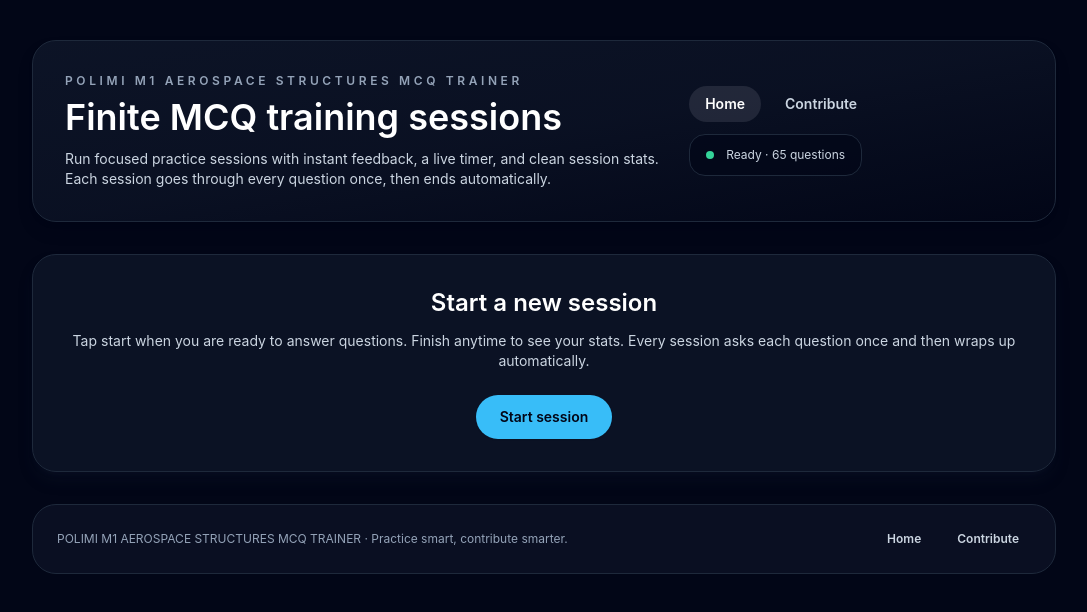
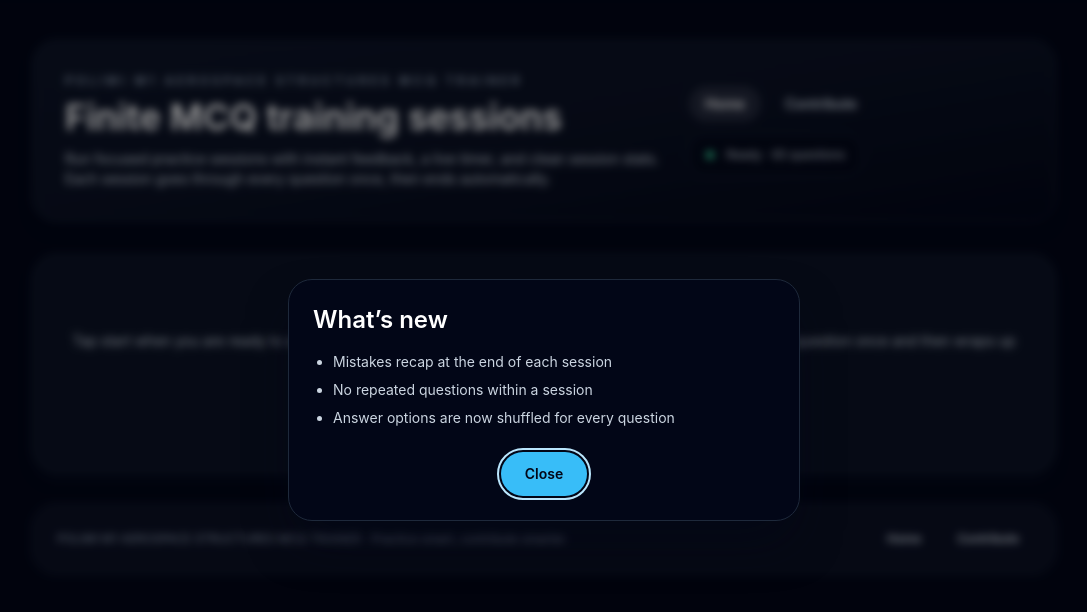
Before and after one commit to K1000-B/MCQ_STRUCT, a React (Vite) app: page / in a window 1280 px wide. Shown: the top 612 px of the page, without its empty margins (96-1183 px from the left). Built offline with nearby package versions, Linux system fonts and the light colour scheme.

Commit message:
Add whats-new modal and shuffle answers

```diff
--- a/src/App.tsx
+++ b/src/App.tsx
@@ -1,5 +1,6 @@
 import { useEffect, useMemo, useState } from 'react'
 import { ContributePage } from './components/ContributePage'
+import { Modal } from './components/Modal'
 import { QuestionCard } from './components/QuestionCard'
 import { PrimaryButton } from './components/PrimaryButton'
 import { SecondaryButton } from './components/SecondaryButton'
@@ -7,8 +8,10 @@ import { SessionHeader } from './components/SessionHeader'
 import { StatsView } from './components/StatsView'
 import { APP_NAME } from './config'
 import { questions } from './data/questions'
+import { shuffle } from './lib/shuffle'
 import { clearSession, loadSession, saveSession } from './sessionStorage'
 import type {
+  Answer,
   AnswerSnapshot,
   MistakeEntry,
   Question,
@@ -109,6 +112,11 @@ function App() {
   const [selectedKeys, setSelectedKeys] = useState<string[]>([])
   const [showFeedback, setShowFeedback] = useState(false)
   const [elapsedMs, setElapsedMs] = useState(0)
+  const [isWhatsNewOpen, setIsWhatsNewOpen] = useState(true)
+  const [shuffledAnswers, setShuffledAnswers] = useState<{
+    questionId: number | null
+    answers: Answer[]
+  }>({ questionId: null, answers: [] })
 
   useEffect(() => {
     if (!sessionState) {
@@ -183,6 +191,20 @@ function App() {
     return questions.find((question) => question.id === sessionState.currentQuestionId) ?? null
   }, [sessionState?.currentQuestionId])
 
+  const nextShuffledAnswers = useMemo(
+    () => (currentQuestion ? shuffle(currentQuestion.answers) : []),
+    [currentQuestion?.id],
+  )
+
+  useEffect(() => {
+    if (!currentQuestion) {
+      setShuffledAnswers({ questionId: null, answers: [] })
+      return
+    }
+
+    setShuffledAnswers({ questionId: currentQuestion.id, answers: nextShuffledAnswers })
+  }, [currentQuestion, nextShuffledAnswers])
+
   const sessionEvents = sessionState?.events ?? []
   const sessionMistakes = sessionState?.mistakes ?? []
 
@@ -196,6 +218,10 @@ function App() {
 
   const recentTen = useMemo(() => sessionEvents.slice(-10).reverse(), [sessionEvents])
   const isContributePage = path === '/contribute'
+  const displayedAnswers =
+    currentQuestion && shuffledAnswers.questionId === currentQuestion.id
+      ? shuffledAnswers.answers
+      : nextShuffledAnswers
 
   const sessionDurationMs = useMemo(() => {
     if (!sessionState?.sessionStart) {
@@ -392,6 +418,16 @@ function App() {
   return (
     <div className="min-h-screen bg-slate-950 px-4 py-10 text-slate-100">
       <div className="mx-auto flex w-full max-w-5xl flex-col gap-8">
+        <Modal isOpen={isWhatsNewOpen} title="What’s new" onClose={() => setIsWhatsNewOpen(false)}>
+          <ul className="list-disc space-y-2 pl-5">
+            <li>Mistakes recap at the end of each session</li>
+            <li>No repeated questions within a session</li>
+            <li>Answer options are now shuffled for every question</li>
+          </ul>
+          <div className="mt-6 flex justify-center">
+            <PrimaryButton onClick={() => setIsWhatsNewOpen(false)}>Close</PrimaryButton>
+          </div>
+        </Modal>
         <header className="flex flex-col gap-6 rounded-3xl border border-slate-800 bg-gradient-to-br from-slate-900/80 via-slate-900/60 to-slate-950/90 p-8 shadow-lg shadow-slate-950/40">
           <div className="flex flex-col gap-4 sm:flex-row sm:items-center sm:justify-between">
             <div>
@@ -479,6 +515,7 @@ function App() {
 
                 <QuestionCard
                   question={currentQuestion}
+                  answers={displayedAnswers}
                   selectedKeys={selectedKeys}
                   showFeedback={showFeedback}
                   onSelect={handleSelect}
--- /dev/null
+++ b/src/components/Modal.tsx
@@ -0,0 +1,93 @@
+import type { ReactNode } from 'react'
+import { useEffect, useMemo, useRef } from 'react'
+
+type ModalProps = {
+  isOpen: boolean
+  title: string
+  onClose: () => void
+  children: ReactNode
+}
+
+const focusableSelector =
+  'a[href], button:not([disabled]), textarea, input, select, [tabindex]:not([tabindex="-1"])'
+
+export function Modal({ isOpen, title, onClose, children }: ModalProps) {
+  const dialogRef = useRef<HTMLDivElement | null>(null)
+  const titleId = useMemo(
+    () => `modal-title-${title.toLowerCase().replace(/[^a-z0-9]+/g, '-')}`,
+    [title],
+  )
+
+  useEffect(() => {
+    if (!isOpen) {
+      return
+    }
+
+    const previousActive = document.activeElement as HTMLElement | null
+    const focusables = dialogRef.current?.querySelectorAll<HTMLElement>(focusableSelector)
+    const firstFocusable = focusables?.[0] ?? dialogRef.current
+
+    document.body.style.overflow = 'hidden'
+    firstFocusable?.focus()
+
+    return () => {
+      document.body.style.overflow = ''
+      previousActive?.focus()
+    }
+  }, [isOpen])
+
+  const handleKeyDown = (event: React.KeyboardEvent<HTMLDivElement>) => {
+    if (event.key === 'Escape') {
+      onClose()
+      return
+    }
+
+    if (event.key !== 'Tab') {
+      return
+    }
+
+    const focusables = dialogRef.current?.querySelectorAll<HTMLElement>(focusableSelector)
+    if (!focusables || focusables.length === 0) {
+      event.preventDefault()
+      return
+    }
+
+    const first = focusables[0]
+    const last = focusables[focusables.length - 1]
+
+    if (event.shiftKey && document.activeElement === first) {
+      event.preventDefault()
+      last.focus()
+      return
+    }
+
+    if (!event.shiftKey && document.activeElement === last) {
+      event.preventDefault()
+      first.focus()
+    }
+  }
+
+  if (!isOpen) {
+    return null
+  }
+
+  return (
+    <div className="fixed inset-0 z-50 flex items-center justify-center px-4 py-6">
+      <div className="fixed inset-0 bg-black/40 backdrop-blur-sm" aria-hidden="true" />
+      <div
+        ref={dialogRef}
+        role="dialog"
+        aria-modal="true"
+        aria-labelledby={titleId}
+        tabIndex={-1}
+        onKeyDown={handleKeyDown}
+        className="relative z-10 w-full max-w-lg rounded-3xl border border-slate-800 bg-slate-950 p-6 text-slate-100 shadow-2xl shadow-slate-950/60"
+      >
+        <h2 id={titleId} className="text-2xl font-semibold text-white">
+          {title}
+        </h2>
+        <div className="mt-4 text-sm text-slate-300">{children}</div>
+      </div>
+    </div>
+  )
+}
--- a/src/components/QuestionCard.tsx
+++ b/src/components/QuestionCard.tsx
@@ -1,8 +1,9 @@
-import type { Question } from '../types'
+import type { Answer, Question } from '../types'
 import { AnswerOption } from './AnswerOption'
 
 type QuestionCardProps = {
   question: Question
+  answers: Answer[]
   selectedKeys: string[]
   showFeedback: boolean
   onSelect: (key: string) => void
@@ -10,6 +11,7 @@ type QuestionCardProps = {
 
 export function QuestionCard({
   question,
+  answers,
   selectedKeys,
   showFeedback,
   onSelect,
@@ -30,7 +32,7 @@ export function QuestionCard({
         {question.prompt}
       </h2>
       <div className="mt-6 grid gap-3">
-        {question.answers.map((answer) => (
+        {answers.map((answer) => (
           <AnswerOption
             key={answer.key}
             answer={answer}
--- /dev/null
+++ b/src/lib/shuffle.ts
@@ -0,0 +1,8 @@
+export const shuffle = <T,>(items: readonly T[], rng: () => number = Math.random): T[] => {
+  const result = [...items]
+  for (let index = result.length - 1; index > 0; index -= 1) {
+    const swapIndex = Math.floor(rng() * (index + 1))
+    ;[result[index], result[swapIndex]] = [result[swapIndex], result[index]]
+  }
+  return result
+}
```
